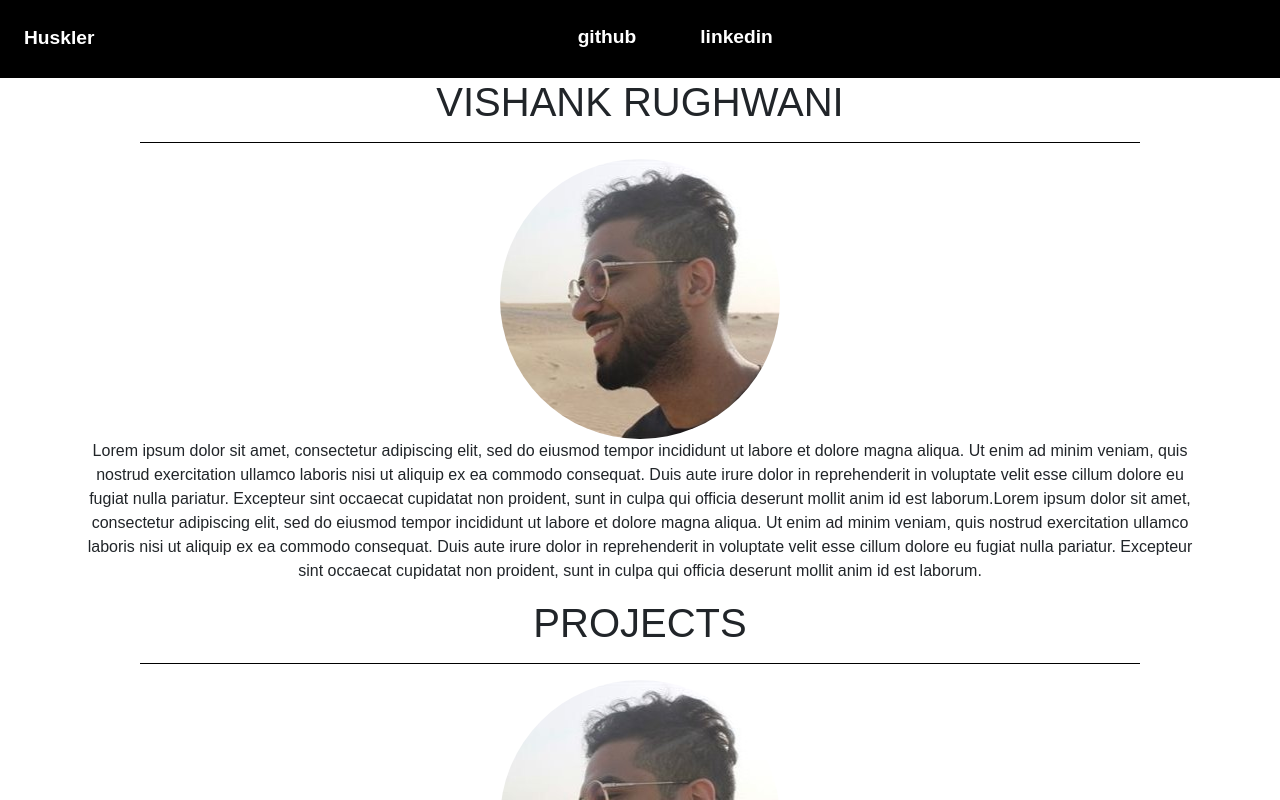
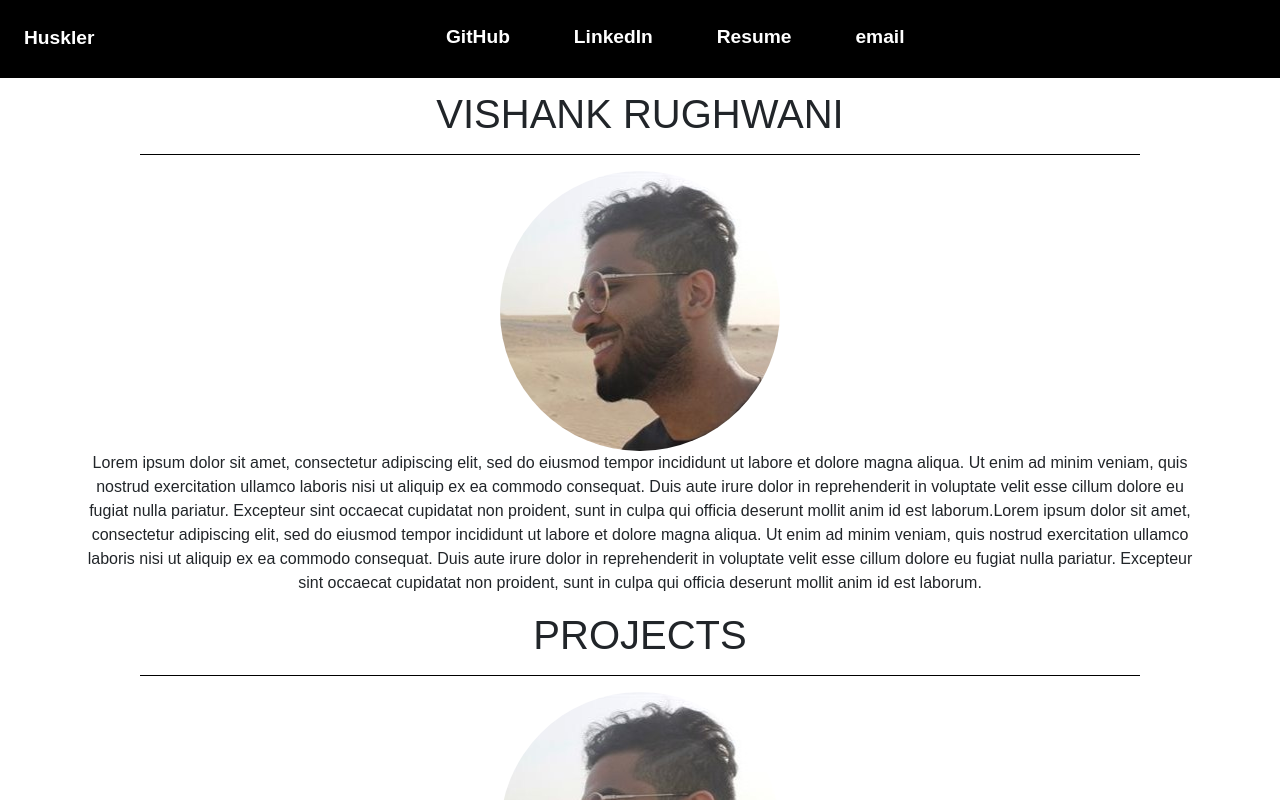
Before and after one commit to vishankrug/personal-website, a React (Create React App) app: page / in a window 1280 px wide. Shown: the top 800 px of the page. Built offline with nearby package versions, Linux system fonts and the light colour scheme.

Commit message:
fixed top navbar

```diff
--- a/src/App.css
+++ b/src/App.css
@@ -6,9 +6,6 @@
   text-align: center;
 }
 
-.content{
-  padding-top: 1rem;
-}
 
 /* Navbar */
 .navbar-flex{
@@ -22,7 +19,6 @@
   display: inline;
   margin: 0px 2rem;
 }
-
 
 .navbar-child-a{
   display: flex;
@@ -54,3 +50,9 @@
   font-weight: bold;
   font-size: 1.2rem;
 }
+
+.topbar{
+  position: relative;
+  width: 100%;
+  margin-bottom: .8rem;
+}
--- a/src/App.js
+++ b/src/App.js
@@ -6,7 +6,7 @@ import './App.css';
 function App() {
   return (
     <div>
-      <nav className = "innerchild topbar">
+      <nav className = "topbar">
         <NavBar/>
       </nav>
       <main>
--- a/src/Navbar.js
+++ b/src/Navbar.js
@@ -14,10 +14,16 @@ export function NavBar(){
       <div className="navbar-child-b mx-2">
         <ul className="list-unstyled">
           <li className="navbar-list navbar-navlink">
-           github
+           GitHub
           </li>
           <li className="navbar-list navbar-navlink">
-            linkedin
+            LinkedIn
+          </li>
+          <li className="navbar-list navbar-navlink">
+            Resume
+          </li>
+          <li className="navbar-list navbar-navlink">
+            email
           </li>
         </ul>
       </div>
```
Also changed, not shown: 1 other file (tests, documents, lock files or other folders).
